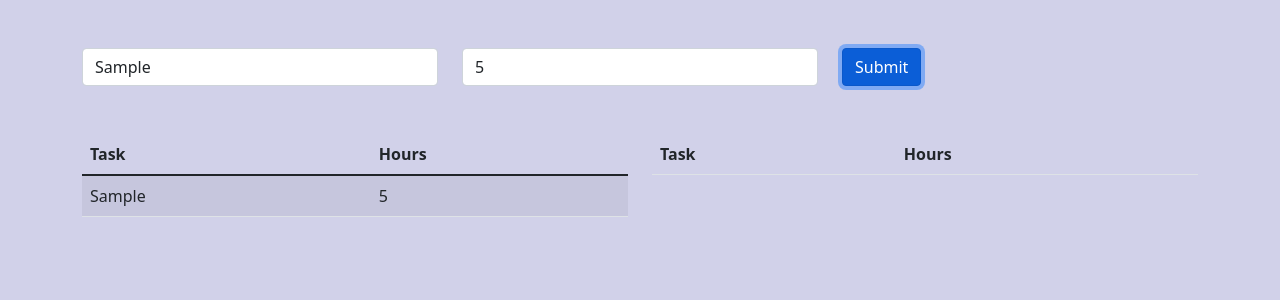
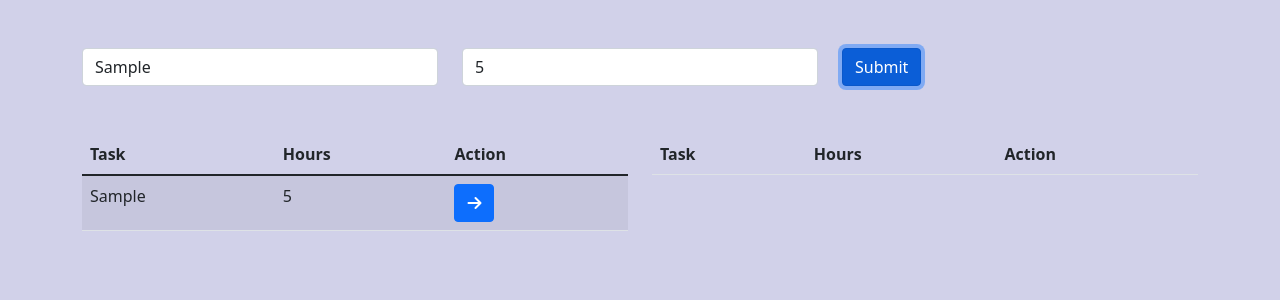
Before and after one commit to anmolft9/Revision, a React (Create React App) app: page / in a window 1280 px wide. Both pictures are taken after typing "Sample", "5" into the empty fields and a click on the button "Submit". Shown: the top 300 px of the page. Built offline with nearby package versions, Linux system fonts and the light colour scheme.

Commit message:
added the swtiched button and invoked

```diff
--- a/src/App.js
+++ b/src/App.js
@@ -12,6 +12,11 @@ function App() {
     setFormValue([...formValue, task]);
   };
 
+  const switchTask = (id, name) => {
+    console.log(id, name);
+    // const switchedArgs = formValue.map();
+  };
+
   // console.log(formValue);
   return (
     <div className="wrapper">
@@ -20,7 +25,7 @@ function App() {
         <ListForm getTheData={getTheData} />
 
         {/* here goes the list area */}
-        <ListArea formValue={formValue} />
+        <ListArea formValue={formValue} switchTask={switchTask} />
       </Container>
     </div>
   );
--- a/src/components/ListArea.js
+++ b/src/components/ListArea.js
@@ -2,17 +2,17 @@ import React from "react";
 import { Row, Col } from "react-bootstrap";
 import { ListTask } from "./ListTask";
 
-export const ListArea = ({ formValue }) => {
+export const ListArea = ({ formValue, switchTask }) => {
   const entryList = formValue.filter(({ type }) => type === "entry");
   const badList = formValue.filter(({ type }) => type === "bad");
 
   return (
     <Row>
       <Col>
-        <ListTask name="entry" list={entryList} />
+        <ListTask name="entry" list={entryList} switchTask={switchTask} />
       </Col>
       <Col>
-        <ListTask name="bad" list={badList} />
+        <ListTask name="bad" list={badList} switchTask={switchTask} />
       </Col>
     </Row>
   );
--- a/src/components/ListTask.js
+++ b/src/components/ListTask.js
@@ -1,7 +1,8 @@
 import React from "react";
+import { Button } from "react-bootstrap";
 import Table from "react-bootstrap/Table";
 
-export const ListTask = ({ list = [] }) => {
+export const ListTask = ({ list = [], switchTask }) => {
   // console.log(formValue);
   return (
     <Table striped>
@@ -9,6 +10,7 @@ export const ListTask = ({ list = [] }) => {
         <tr>
           <th>Task</th>
           <th>Hours</th>
+          <th>Action</th>
         </tr>
       </thead>
       <tbody>
@@ -17,6 +19,12 @@ export const ListTask = ({ list = [] }) => {
             <tr>
               <td>{item.tasks}</td>
               <td>{item.hrs}</td>
+
+              <td>
+                <Button onClick={() => switchTask(item.id, "bad")}>
+                  <i className="fa-solid fa-arrow-right"></i>
+                </Button>
+              </td>
             </tr>
           );
         })}
```
